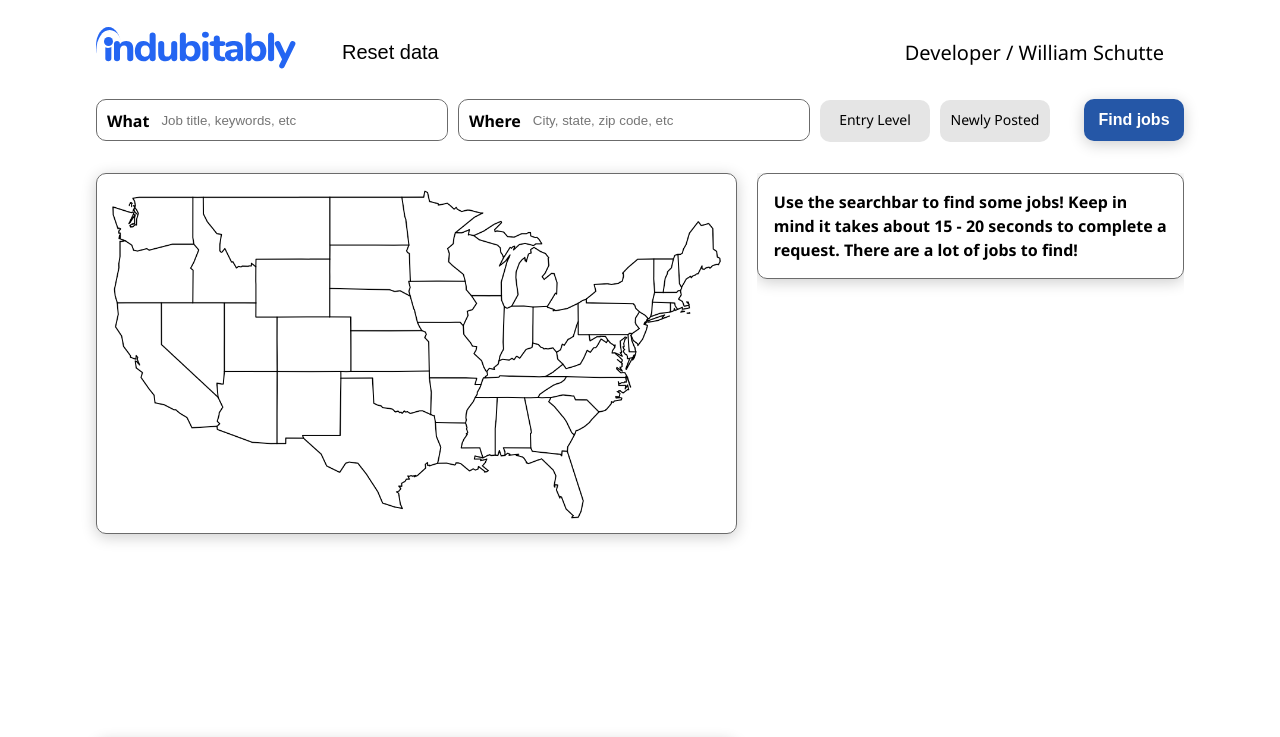
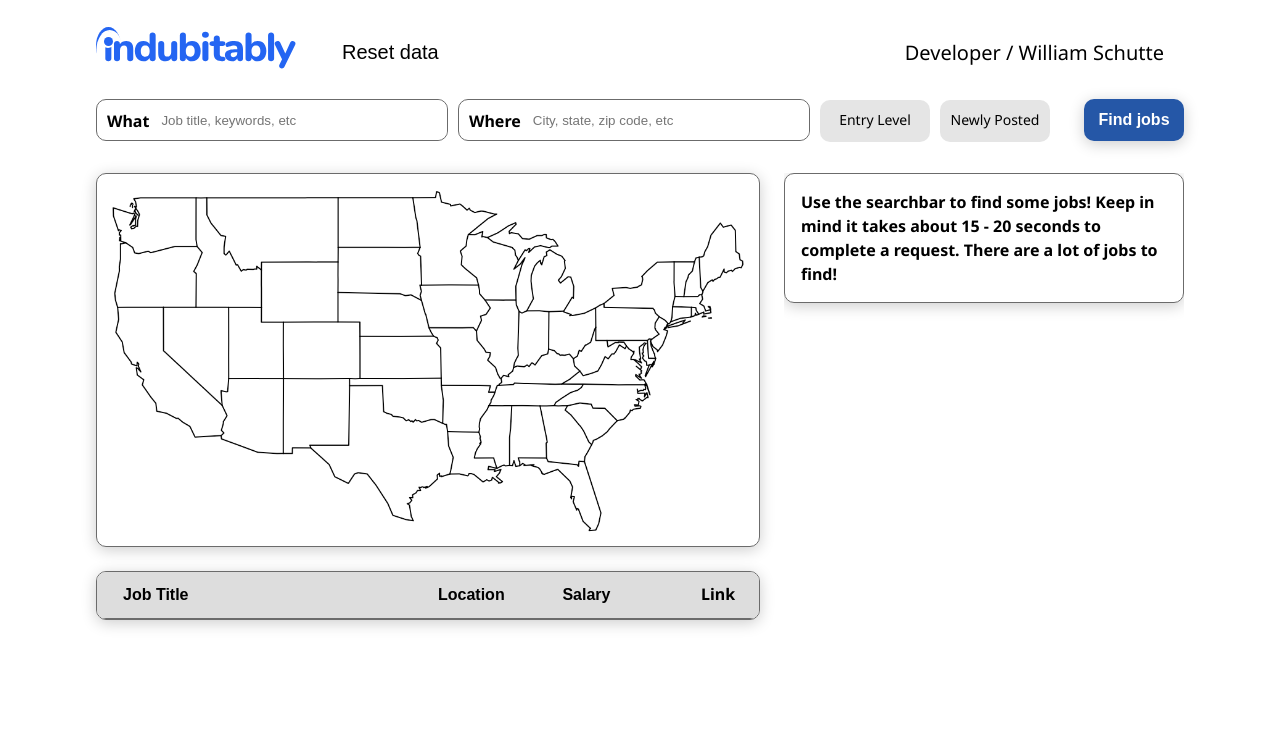
Before and after one commit to William-Schutte/indubitably, a React (Create React App) app: page / in a window 1280 px wide. Shown: the top 737 px of the page. Built offline with nearby package versions, Linux system fonts and the light colour scheme.

Commit message:
Refactor Main from grid to flex-columns

```diff
--- a/src/components/JobsList/JobsList.css
+++ b/src/components/JobsList/JobsList.css
@@ -1,6 +1,4 @@
 .jobs-list {
-  grid-area: list;
-  height: 100%;
   padding: 0;
   box-sizing: border-box;
   border: 1px solid #6b6b6b;
@@ -24,8 +22,6 @@
   border-bottom: 1px solid #6b6b6b;
   box-shadow: 0 3px 15px rgba(0,0,0,0.2);
 }
-
-
 
 .jobs-list__item {
   width: 100%;
--- a/src/components/Main/Main.css
+++ b/src/components/Main/Main.css
@@ -6,11 +6,19 @@
 }
 
 .main__content {
-  display: grid;
-  grid-template-columns: 3fr 2fr;
-  grid-template-areas:
-      "map blocks"
-      "list blocks";
-  gap: 20px 20px;
+  display: flex;
   height: 100vh;
+  justify-content: center;
 }
+
+.main__left-col {
+  display: flex;
+  flex-direction: column;
+  margin-right: 1.5rem;
+  max-width: 740px;
+}
+
+.main__right-col {
+  display: flex;
+  max-width: 400px;
+}
--- a/src/components/Main/Main.js
+++ b/src/components/Main/Main.js
@@ -8,13 +8,17 @@ import './Main.css'
 const Main = ({ handleSearch, handleSortData, activeJobs, results, loading }) => {
   return (
     <main className="main">
-        <Search handleSearch={handleSearch} loading={loading} />
-        <section className="main__content">
+      <Search handleSearch={handleSearch} loading={loading} />
+      <section className="main__content">
+        <div className="main__left-col">
           <Map activeJobs={activeJobs} />
           <JobsList activeJobs={activeJobs} handleSortData={handleSortData} />
+        </div>
+        <div className="main__right-col">
           <ResultBlocks results={results} loading={loading} />
-        </section>
-      </main>
+        </div>
+      </section>
+    </main>
   )
 }
 
--- a/src/components/Map/Map.css
+++ b/src/components/Map/Map.css
@@ -2,15 +2,14 @@
   width: 100%;
   display: flex;
   height: min-content;
-  /* max-height: min-content; */
   padding: 10px;
   border-radius: 10px;
   border: 1px solid #6B6B6B;
   box-sizing: border-box;
-  grid-area: map;
   position: relative;
   cursor: crosshair;
   box-shadow: 0 3px 15px rgba(0,0,0,0.2);
+  margin-bottom: 1.5rem;
 }
 
 .map__outline {
--- a/src/components/ResultBlocks/ResultBlocks.css
+++ b/src/components/ResultBlocks/ResultBlocks.css
@@ -1,8 +1,6 @@
 .result-blocks {
-  grid-area: blocks;
-  /* display: flex; */
   flex-direction: column;
-  /* height: 100%; */
+  height: 100%;
   overflow: scroll;
 }
 
@@ -28,16 +26,13 @@
   height: 74px;
   border: 3px solid #ccc;
   border-bottom-color: #777;
-
   border-radius: 50%;
-
   position: absolute;
   top: 0;
   left: 20px;
   right: 0;
   bottom: 20px;
   margin: auto;
-
   animation: spin 0.9s infinite cubic-bezier(.18,.49,.85,.58);
 }
 
--- a/src/components/Search/Search.css
+++ b/src/components/Search/Search.css
@@ -5,6 +5,11 @@
   max-width: 1100px;
   margin-bottom: 2rem;
   align-self: center;
+}
+
+.search_inactive {
+  color: #6B6B6B;
+  cursor: progress;
 }
 
 .search__text {
@@ -22,6 +27,7 @@
   border: none;
   width: 100%;
   border-radius: inherit;
+  cursor: inherit;
 }
 
 .search__input:focus {
@@ -32,6 +38,7 @@
   font-weight: 700;
   margin: 0 10px;
   padding: 13px 0;
+  cursor: inherit;
 }
 
 .search__text:focus-within {
@@ -41,6 +48,11 @@
 
 .search__toggle {
    height: 42px;
+   cursor: pointer;
+}
+
+.search__toggle_inactive {
+  cursor: progress;
 }
 
 .search__toggle-input {
--- a/src/components/Search/Search.js
+++ b/src/components/Search/Search.js
@@ -17,25 +17,24 @@ export default function Search({ handleSearch, loading }) {
             handleSearch(data);
             resetForm();
         }
-
     }
 
     return (
-        <section className="search">
+        <section className={`search ${loading && `search_inactive`}`}>
             <div className="search__text">
                 <label className="search__label">What</label>
-                <input className="search__input" ref={register({ required: true })} name="what" placeholder="Job title, keywords, etc" required></input>
+                <input className="search__input" ref={register({ required: true })} name="what" placeholder="Job title, keywords, etc" required disabled={loading}></input>
             </div>
             <div className="search__text">
-                <label className="search__label">Where</label>
-                <input className="search__input" ref={register} name="where" placeholder="City, state, zip code, etc"></input>
+                <label className={`search__label ${loading && `search__label_inactive`}`}>Where</label>
+                <input className="search__input" ref={register} name="where" placeholder="City, state, zip code, etc" disabled={loading}></input>
             </div>
-            <label className="search__toggle">
-                <input className="search__toggle-input" ref={register} name="entry" type="checkbox" />
+            <label className={`search__toggle ${loading && `search__toggle_inactive`}`}>
+                <input className="search__toggle-input" ref={register} name="entry" type="checkbox" disabled={loading}/>
                 <span className="search__toggle-text">Entry Level</span>
             </label>
-            <label className="search__toggle">
-                <input className="search__toggle-input" ref={register} name="newer" type="checkbox" />
+            <label className={`search__toggle ${loading && `search__toggle_inactive`}`}>
+                <input className="search__toggle-input" ref={register} name="newer" type="checkbox" disabled={loading}/>
                 <span className="search__toggle-text">Newly Posted</span>
             </label>
             <button className={!loading ? "search__submit" : "search__submit_inactive"} onClick={handleSubmit(onSubmit)}>Find jobs</button>
```
